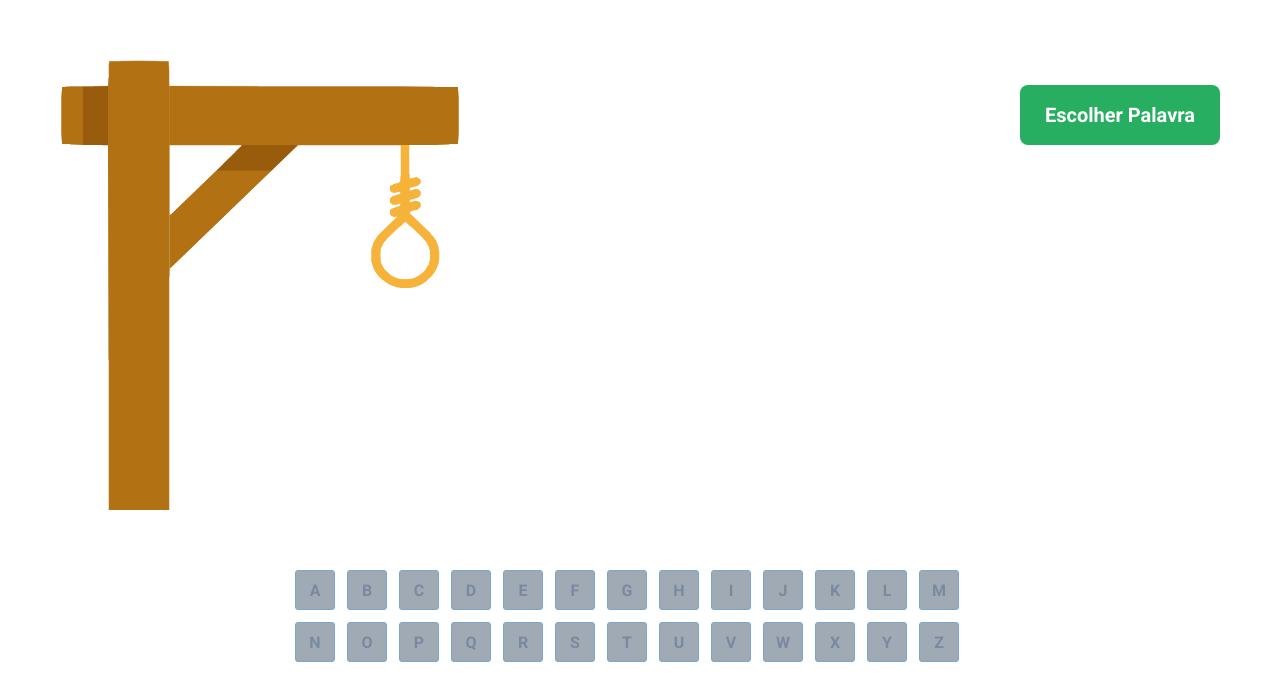
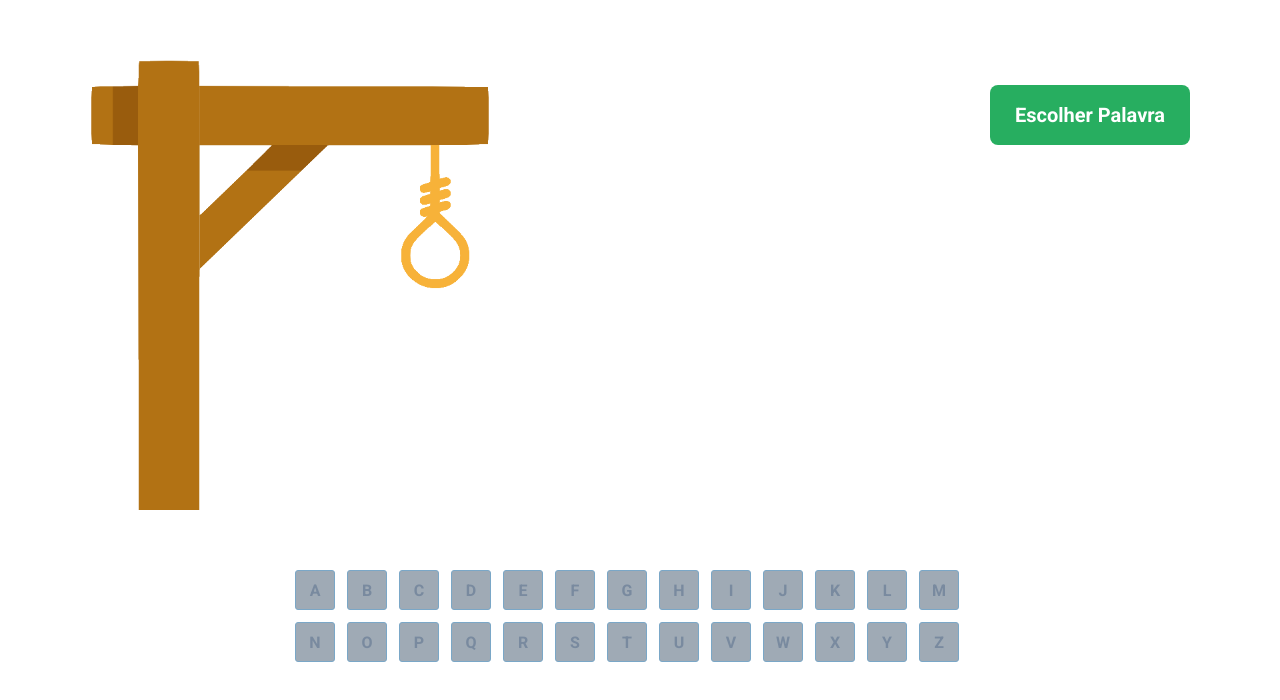
Before and after one commit to leandro-eduardo/hangman-game, a React (Create React App) app: page / in a window 1280 px wide. Shown: the top 700 px of the page. Built offline with nearby package versions, Linux system fonts and the light colour scheme.

Commit message:
:lipstick: feat: sets width and center layout

```diff
--- a/src/components/App.jsx
+++ b/src/components/App.jsx
@@ -45,6 +45,8 @@ const Container = styled.div`
    display: flex;
    flex-direction: column;
    gap: 60px;
+   max-width: 1100px;
+   margin: 0 auto;
 `;
 
 export default App;
```
